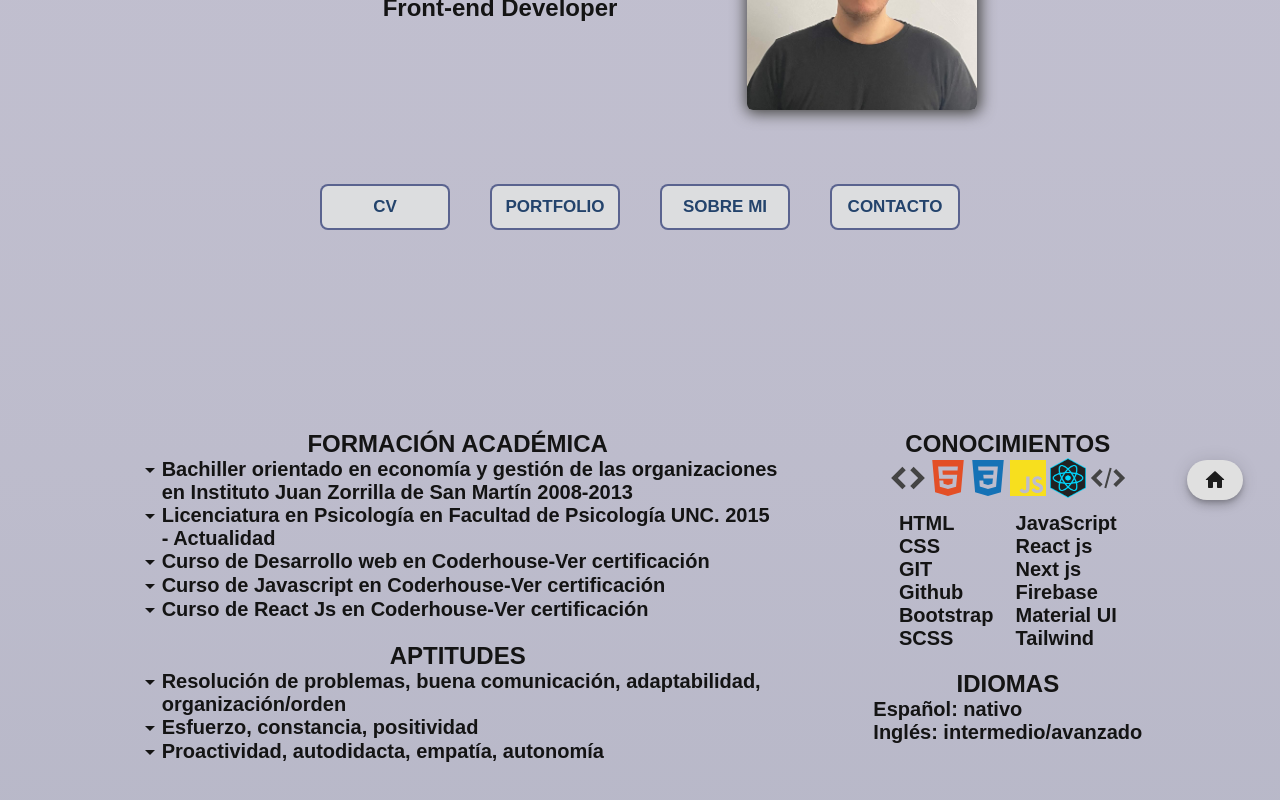
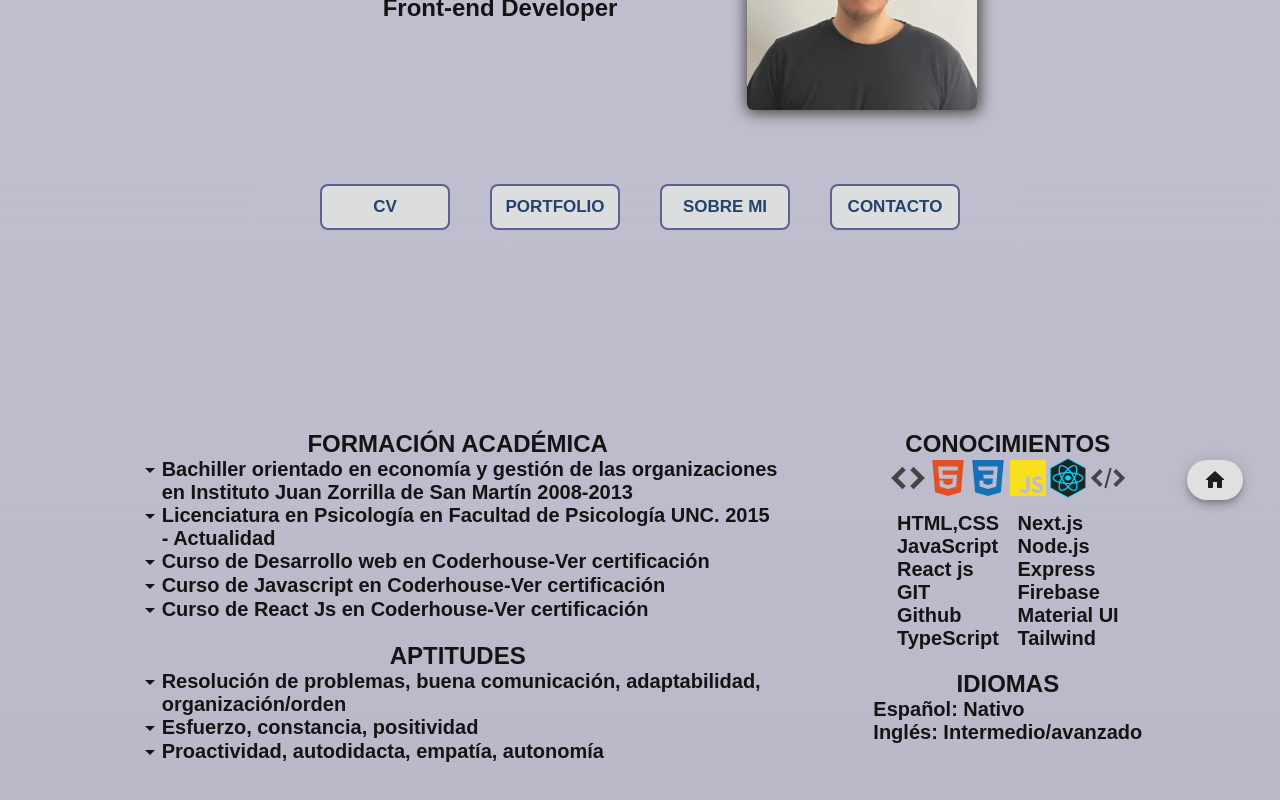
Before and after one commit to Jcruzcorti/portfolio, a Next.js app: page / in a window 1280 px wide. Shown: the part 280-1080 px from the top of the page. Built offline with nearby package versions, Linux system fonts and the light colour scheme; a web font is replaced by a local one.

Commit message:
New update about skills

```diff
--- a/components/cv/Cv.jsx
+++ b/components/cv/Cv.jsx
@@ -45,17 +45,17 @@ function Cv() {
                 <Image src='/clausura.svg' alt='img clausura'  width={50} height={50} className={styles.fotoConocimiento}/>
                 <div className={styles.divSub}>
                     <div className={styles.divSub1}>
-                        <p className={styles.h4}>HTML</p>
-                        <p className={styles.h4}>CSS</p>
+                        <p className={styles.h4}>HTML,CSS</p>
+                        <p className={styles.h4}>JavaScript</p>
+                        <p className={styles.h4}>React js</p>
                         <p className={styles.h4}>GIT</p>
                         <p className={styles.h4}>Github</p>
-                        <p className={styles.h4}>Bootstrap</p>
-                        <p className={styles.h4}>SCSS</p>
+                        <p className={styles.h4}>TypeScript</p>
                     </div>
                     <div className={styles.divSub2}>
-                        <p className={styles.h4}>JavaScript</p>
-                        <p className={styles.h4}>React js</p>
-                        <p className={styles.h4}>Next js</p>
+                        <p className={styles.h4}>Next.js</p>
+                        <p className={styles.h4}>Node.js</p>
+                        <p className={styles.h4}>Express</p>
                         <p className={styles.h4}>Firebase</p>
                         <p className={styles.h4}>Material UI</p>
                         <p className={styles.h4}>Tailwind</p>
@@ -67,8 +67,8 @@ function Cv() {
 
                 <div className={styles.divIdiomas}>
 
-                    <p className={styles.h4}>Español: nativo</p>
-                    <p className={styles.h4}>Inglés: intermedio/avanzado</p>
+                    <p className={styles.h4}>Español: Nativo</p>
+                    <p className={styles.h4}>Inglés: Intermedio/avanzado</p>
                 </div>
         </div>
     </div>
```
